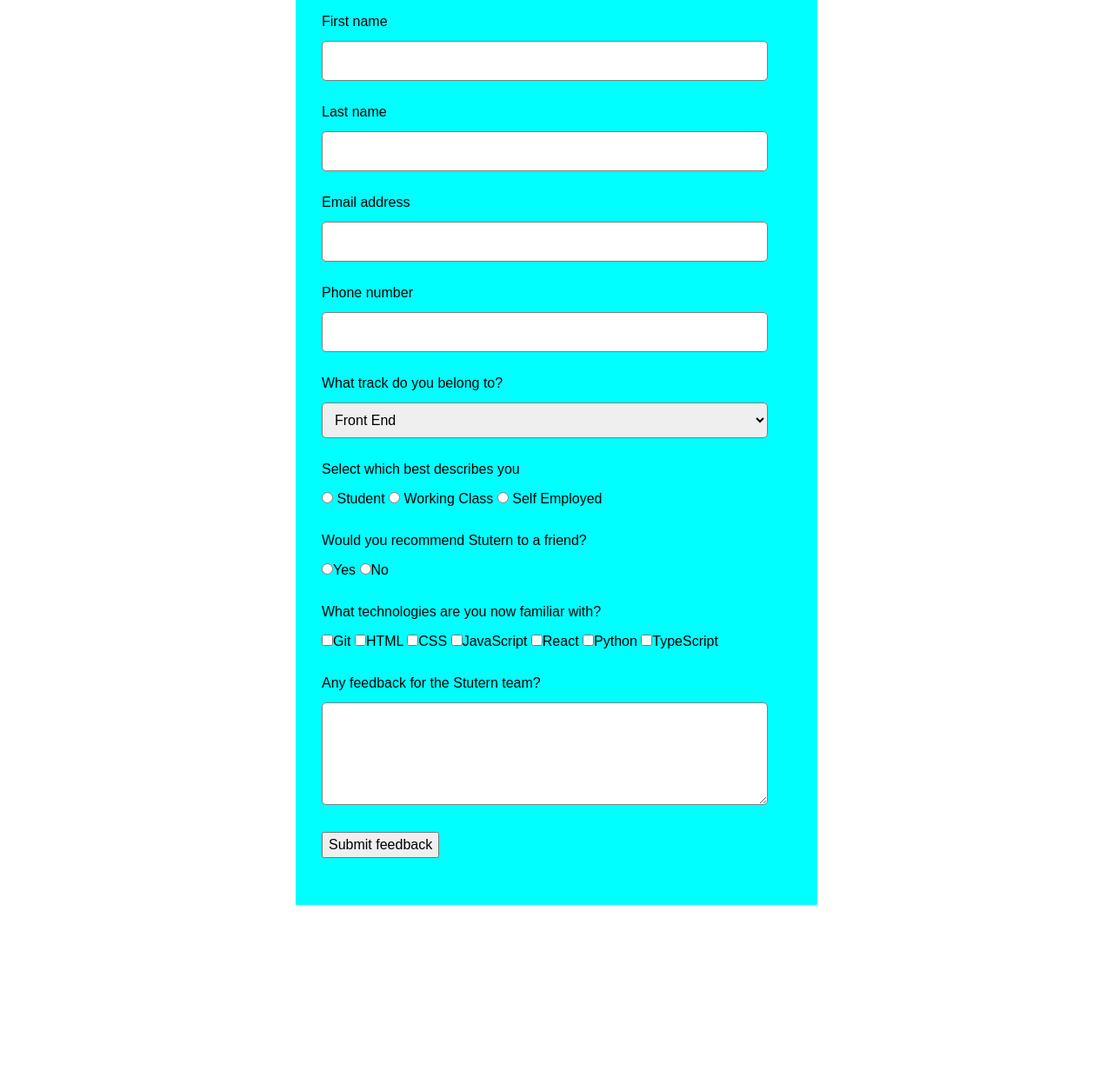
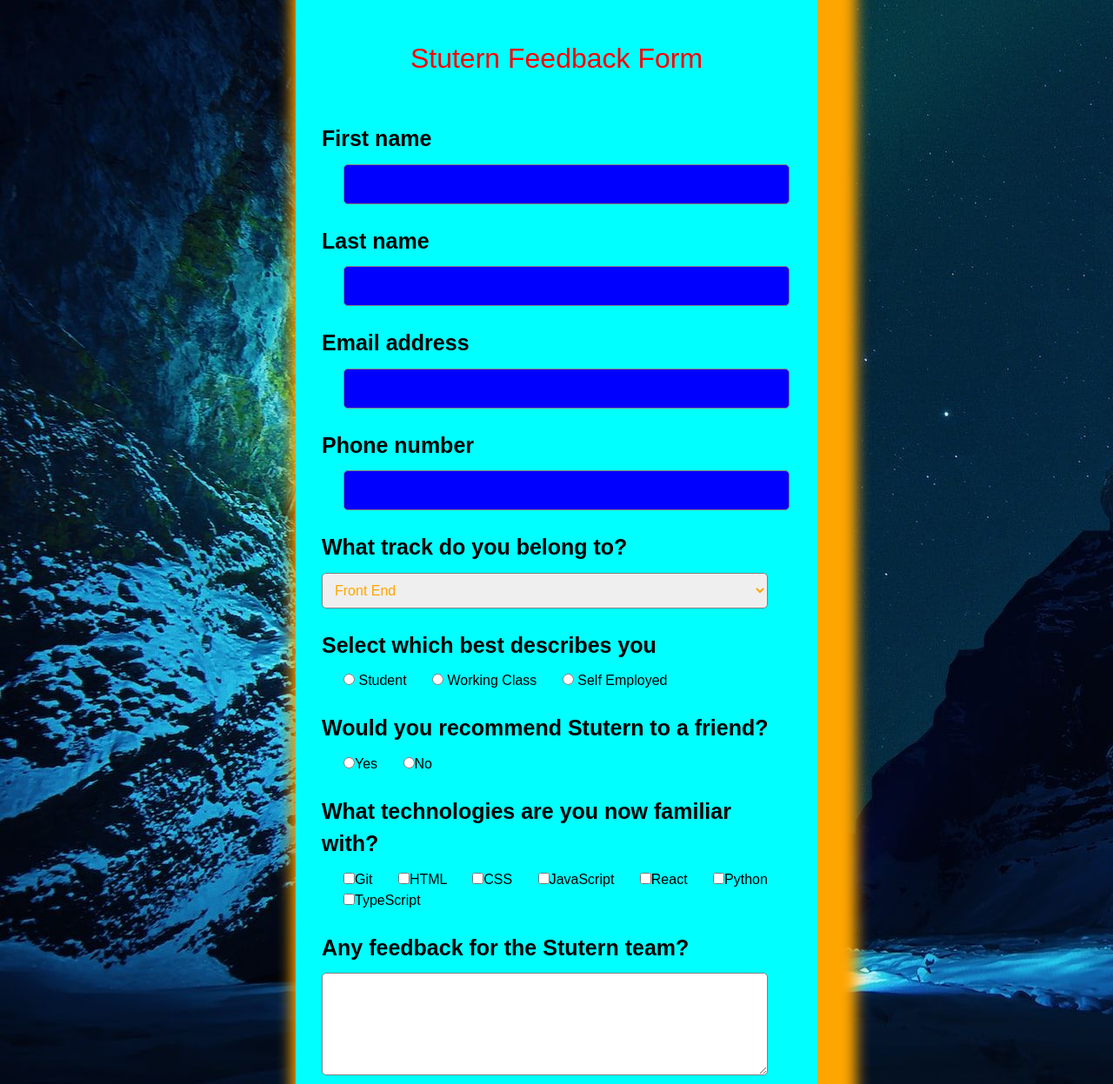
Before and after one commit to tundeojediran/survey-form, a plain HTML site: page index.html in a window 1280 px wide. Shown: the part 17-1264 px from the top of the page at 87% size. Before the commit the page ends 1058 px from the top, so only its background shows below. Drawn offline with Linux system fonts and the light colour scheme.

Commit message:
completed my work

```diff
--- a/index.html
+++ b/index.html
@@ -9,10 +9,14 @@
 </head>
 
 <body>
+
+
     <!-- FORM -->
     <section>
 
         <form>
+
+            <header class="head">Stutern Feedback Form</header>
             <div class="form-control">
                 <label>First name </label>
                 <input type="text">
--- a/styles/index.css
+++ b/styles/index.css
@@ -23,6 +23,7 @@ html {
 html,
 body {
   height: 100%;
+
 }
 
 /*
@@ -44,6 +45,7 @@ body {
 /*
   8. Avoid text overflows
 */
+
 p,
 h1,
 h2,
@@ -88,4 +90,51 @@ form {
 .form-control input[type="checkbox"] {
   display: inline-block;
   width: auto;
+
 }
+
+form .head{
+  text-align: center;
+  font-size: 200%;
+  margin-bottom: 50px;
+  margin-top: 30px;
+  color: red;
+}
+
+form input{
+  background-color: blue;
+}
+
+form label{
+  font-size: 25px;
+  font-weight: bolder;
+}
+
+/*::placeholder{
+color: white;
+}*/
+
+input, select, textarea{
+  color: orange;
+}
+
+.form-control button{
+  border: 2px solid black;
+  border-radius: 20px;
+  padding: 10px;
+  width: 95%;
+  background-color: yellow;
+}
+
+.form-control input{
+  margin-left: 25px;
+}
+
+form{
+  box-shadow: 20px 20px 15px 25px orange;
+}
+
+
+  body{
+    background-image: url("../webpix.jpg");
+  }
```
Also changed, not shown: webpix.jpg (added).
